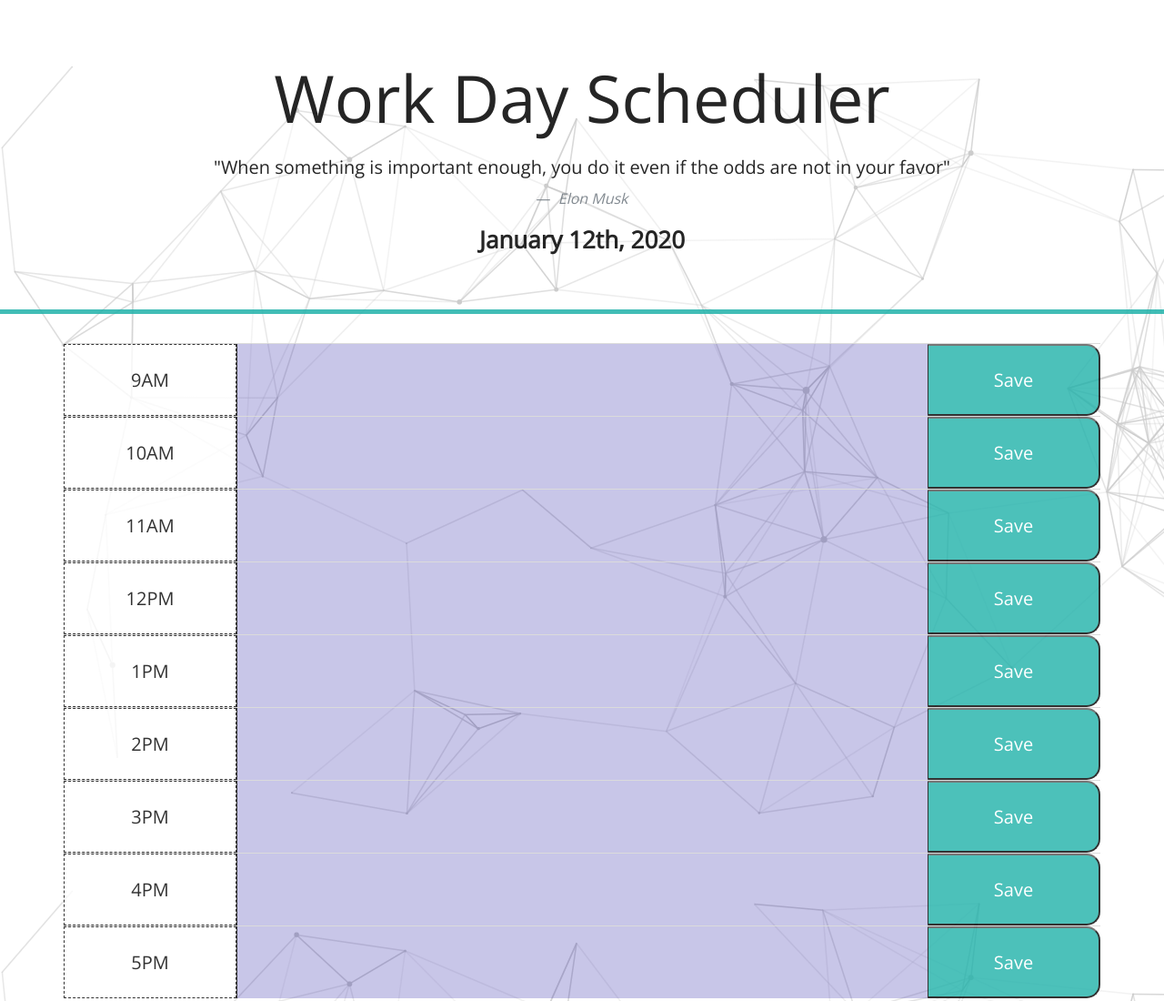
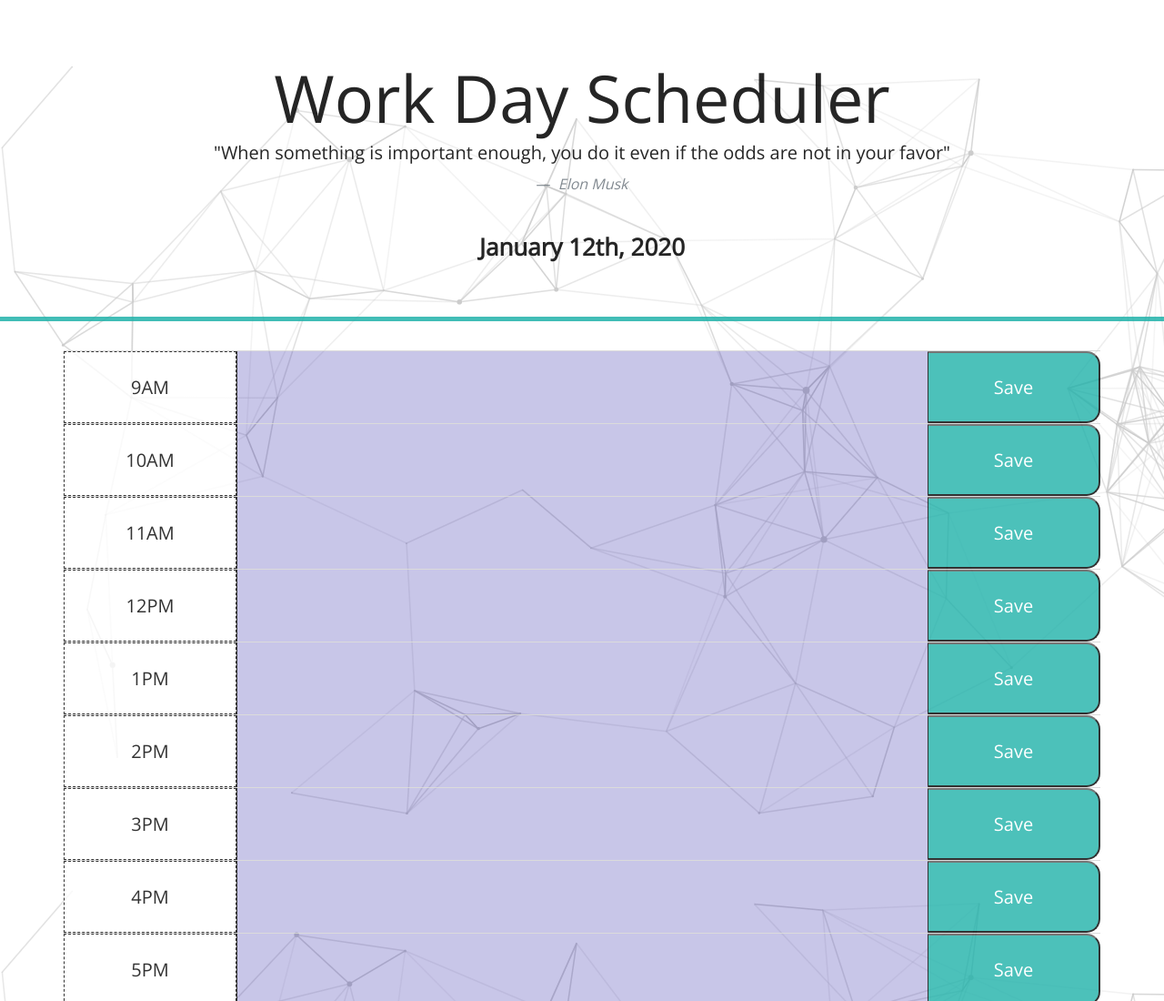
Before and after one commit to DariaNau/day-planner, a plain HTML site: page index.html in a window 1280 px wide. Shown: the top 1100 px of the page at 91% size. Drawn offline with nearby package versions, Linux system fonts and the light colour scheme.

Commit message:
screenshot added

```diff
--- a/assets/script.js
+++ b/assets/script.js
@@ -49,6 +49,6 @@ for (var key in schedule) {
 
     $("[data-time=" + key + "]")
     .find('.description')
-    .val(schedule[key])
+    // .val(schedule[key])
     .addClass(timeClass);
 }
--- a/index.html
+++ b/index.html
@@ -25,7 +25,7 @@
   <body>
     <header class="jumbotron">
       <h1 class="display-3">Work Day Scheduler</h1>
-      <blockquote class="blockquote m-4">
+      <blockquote class="blockquote mb-5">
         <p>"When something is important enough, you do it even if the odds are not in your favor"</p>
         <footer class="blockquote-footer"> <cite title="Source Title">Elon Musk</cite></footer>
       </blockquote>
```
Also changed, not shown: 1 other file.
